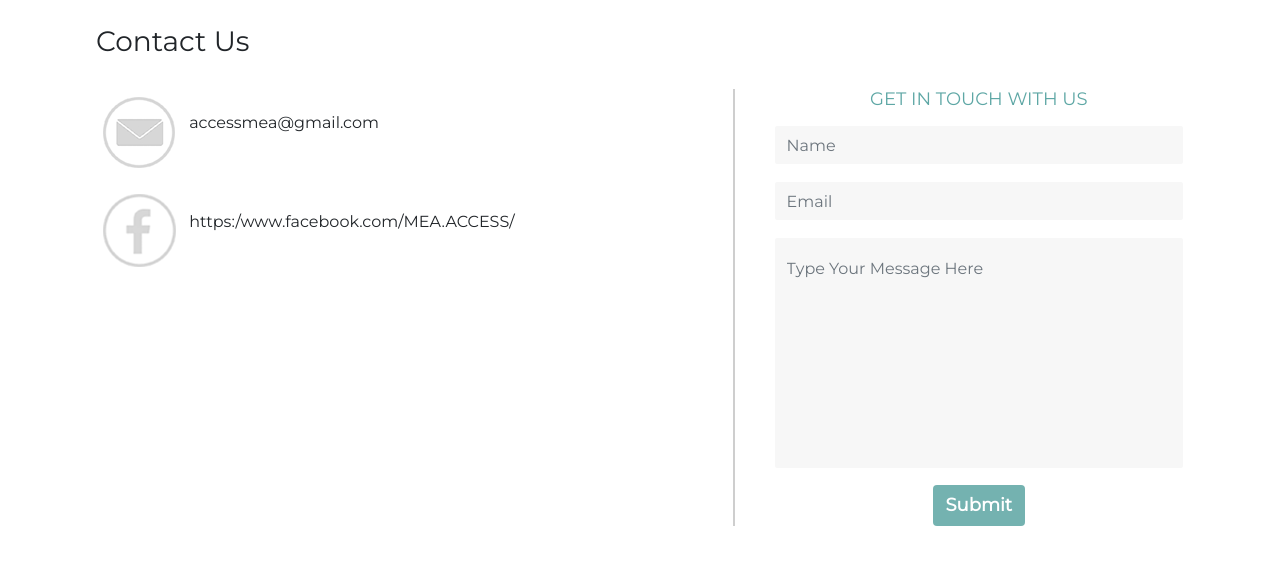
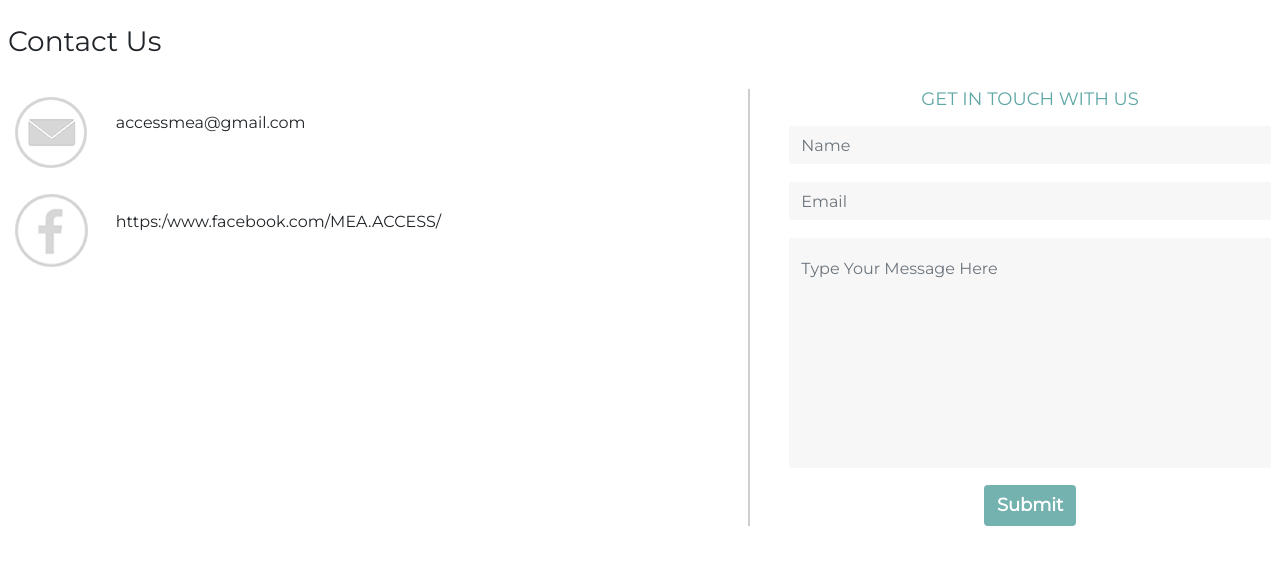
Before and after one commit to Hjkun77/access-website, a PHP site: page /contact.html in a window 1280 px wide. Shown: the part 71-636 px from the top of the page. Run offline with PHP 8.4, Linux system fonts and the light colour scheme.

Commit message:
Fixed class="contact-us"

```diff
--- a/stylesheets/style.css
+++ b/stylesheets/style.css
@@ -141,10 +141,11 @@ body {
 
   /* Contact Us */
   .contact-us {
-    margin-left: 6em;
-    width: 85%;
-    margin-top: 6em;
+    top: 6em;
+    left: 0;
+    width: 100vw;
     display: flex;
+    justify-content: center;
     align-items: center;
     position: fixed;
   }
```
